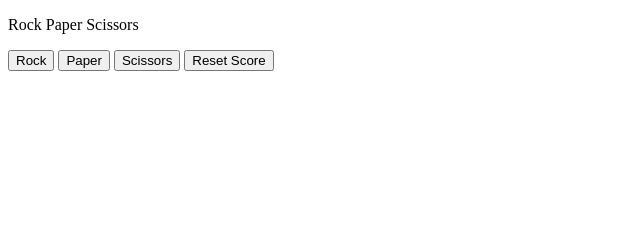
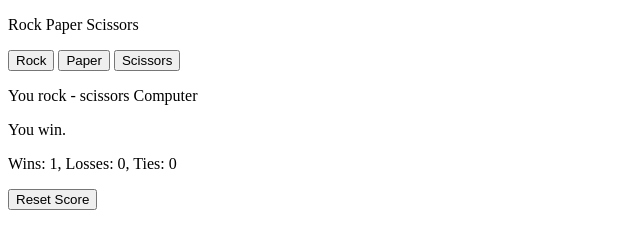
Before and after one commit to holydynamited/rock-paper-scissors, a plain HTML site: page index.html in a window 1280 px wide. Both pictures are taken after a click on the button "Rock". Shown: the whole page, without its empty margins (0-640 px from the left). Drawn offline with Linux system fonts and the light colour scheme.

Commit message:
Add result and move display to page

```diff
--- a/index.html
+++ b/index.html
@@ -13,7 +13,14 @@
   <button onclick="playGame('paper')">Paper</button>
   <button onclick="playGame('scissors')">Scissors</button>
 
-  <button onclick="resetScore()">Reset Score</button>
+  <p class="js-move"></p>
+  <p class="js-result"></p>
+  <p class = "js-score"></p>
+
+
+
+  <button onclick="resetScore();
+  updateScoreValue();">Reset Score</button>
 
   <script src="script.js"></script>
 </body>
--- a/script.js
+++ b/script.js
@@ -3,6 +3,14 @@ let score = JSON.parse(localStorage.getItem('score')) || {
   losses: 0,
   ties: 0
 };
+
+
+
+updateScoreValue();
+
+
+
+
 
 function playGame(playerMove) {
   const computerMove = pickComputerMove();
@@ -32,10 +40,38 @@ function playGame(playerMove) {
   }
 
   localStorage.setItem('score', JSON.stringify(score));
+  showMove(playerMove, computerMove);
+  showResult(result);
+  updateScoreValue();
 
-  alert(`You picked ${playerMove}. Computer picked ${computerMove}. ${result}
-Wins: ${score.wins}, Losses: ${score.losses}, Ties: ${score.ties}`);
+
+  //   alert(`You picked ${playerMove}. Computer picked ${computerMove}. ${result}
+  // Wins: ${score.wins}, Losses: ${score.losses}, Ties: ${score.ties}`);
 }
+function updateScoreValue() {
+  document.querySelector('.js-score').innerHTML =
+  `Wins: ${score.wins}, Losses: ${score.losses}, Ties: ${score.ties}`;
+
+}
+
+function showMove(p, c) {
+
+  document.querySelector('.js-move').innerHTML =
+    `You ${p} - ${c} Computer`
+
+}
+
+
+
+function showResult(res) {
+
+  document.querySelector('.js-result').innerHTML = res;
+
+}
+
+
+
+
 
 function resetScore() {
   score.wins = 0;
@@ -43,6 +79,7 @@ function resetScore() {
   score.ties = 0;
   localStorage.removeItem('score');
   alert('Score reset.');
+
 }
 
 function pickComputerMove() {
```
Lines whose indentation alone changed are shown as unchanged.
